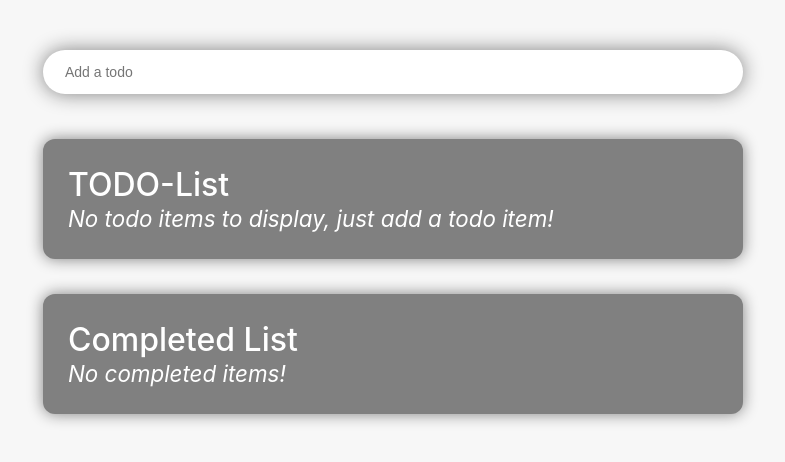
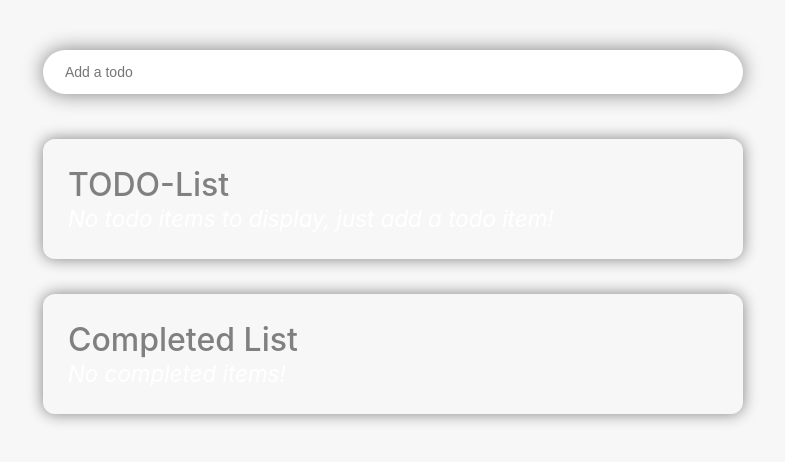
Before and after one commit to imtmh/todo-list, a React (Create React App) app: page / in a window 1280 px wide. Shown: the top 462 px of the page, without its empty margins (247-1032 px from the left). Built offline with nearby package versions, Linux system fonts and the light colour scheme.

Commit message:
updated styles

```diff
--- a/src/Components/Main.module.css
+++ b/src/Components/Main.module.css
@@ -24,7 +24,8 @@ body{
 .section1,
 .section2 {
   padding: 25px;
-  background: var(--main-color);
+  /* background: var(--main-color); */
+  color: black;
   border-radius: 12px;
   margin: 35px 0;
   box-shadow: 0 0 15px var(--main-color);
@@ -32,7 +33,8 @@ body{
 .sec1_title,
 .sec2_title {
   font-size: 32px;
-  color: #ffffff;
+  color: var(--main-color
+  );
   font-weight: 550;
 }
 .add_item_search {
@@ -82,7 +84,7 @@ input:valid ~ .btn_add {
 .all_items ul,
 .cmp_items ul {
   list-style: none;
-  color: #fff;
+  color: var(--main-color);
   font-size: 18px;
 }
 .all_items ul li {
```
